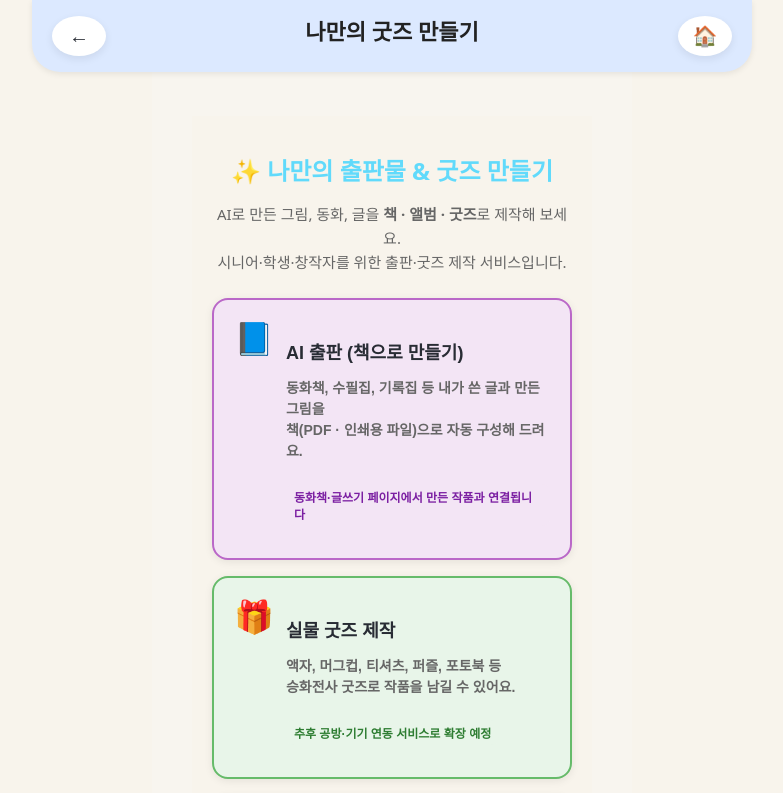
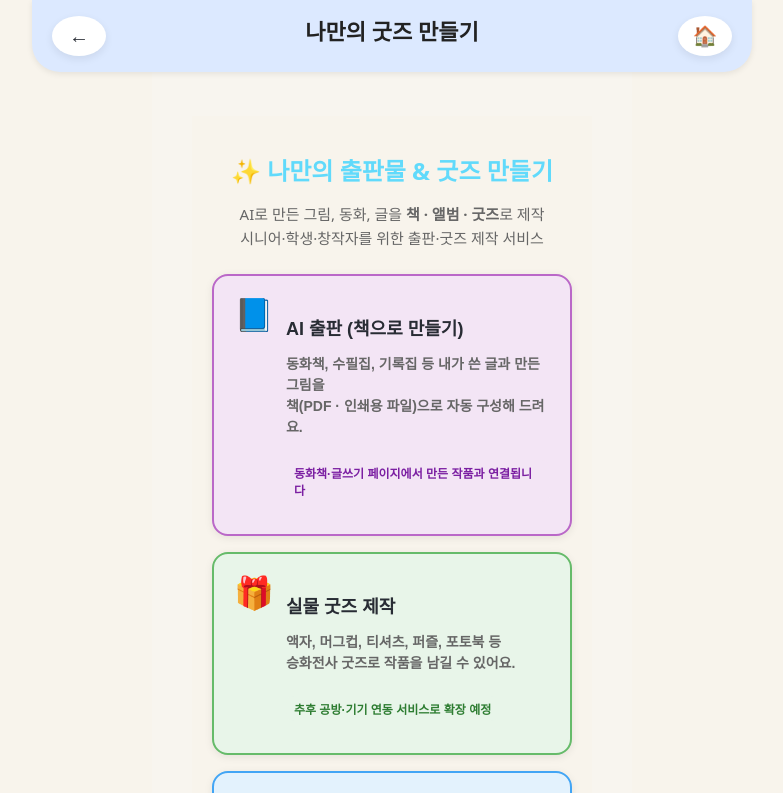
Before and after one commit to sunsudun25-cloud/hidi-story-maker, a React (Vite) app: page /goods in a window 1280 px wide. Shown: the top 793 px of the page, without its empty margins (248-1031 px from the left). Built offline with nearby package versions, Linux system fonts and the light colour scheme.

Commit message:
REFINE: Simplify Goods page description text
- Remove unnecessary words from description
- Make text more concise and readable
- Change '제작해 보세요' to '제작'
- Change '서비스입니다' to '서비스'

```diff
--- a/src/pages/Goods.tsx
+++ b/src/pages/Goods.tsx
@@ -18,10 +18,9 @@ export default function Goods() {
             ✨ 나만의 출판물 & 굿즈 만들기
           </h1>
           <p style={{ fontSize: "15px", color: "#666", lineHeight: "1.6" }}>
-            AI로 만든 그림, 동화, 글을{" "}
-            <span style={{ fontWeight: "600" }}>책 · 앨범 · 굿즈</span>로 제작해 보세요.
+            AI로 만든 그림, 동화, 글을 <span style={{ fontWeight: "600" }}>책 · 앨범 · 굿즈</span>로 제작
             <br />
-            시니어·학생·창작자를 위한 출판·굿즈 제작 서비스입니다.
+            시니어·학생·창작자를 위한 출판·굿즈 제작 서비스
           </p>
         </div>
 
```
